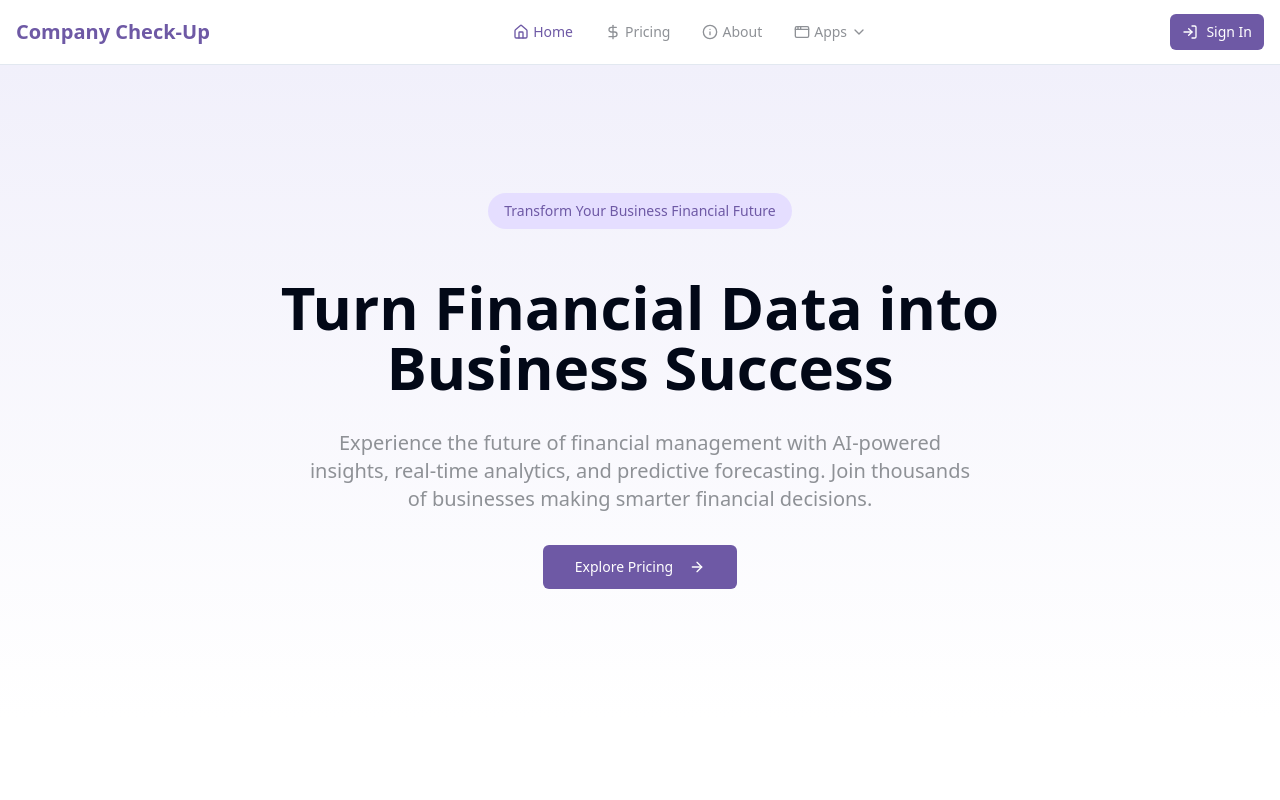
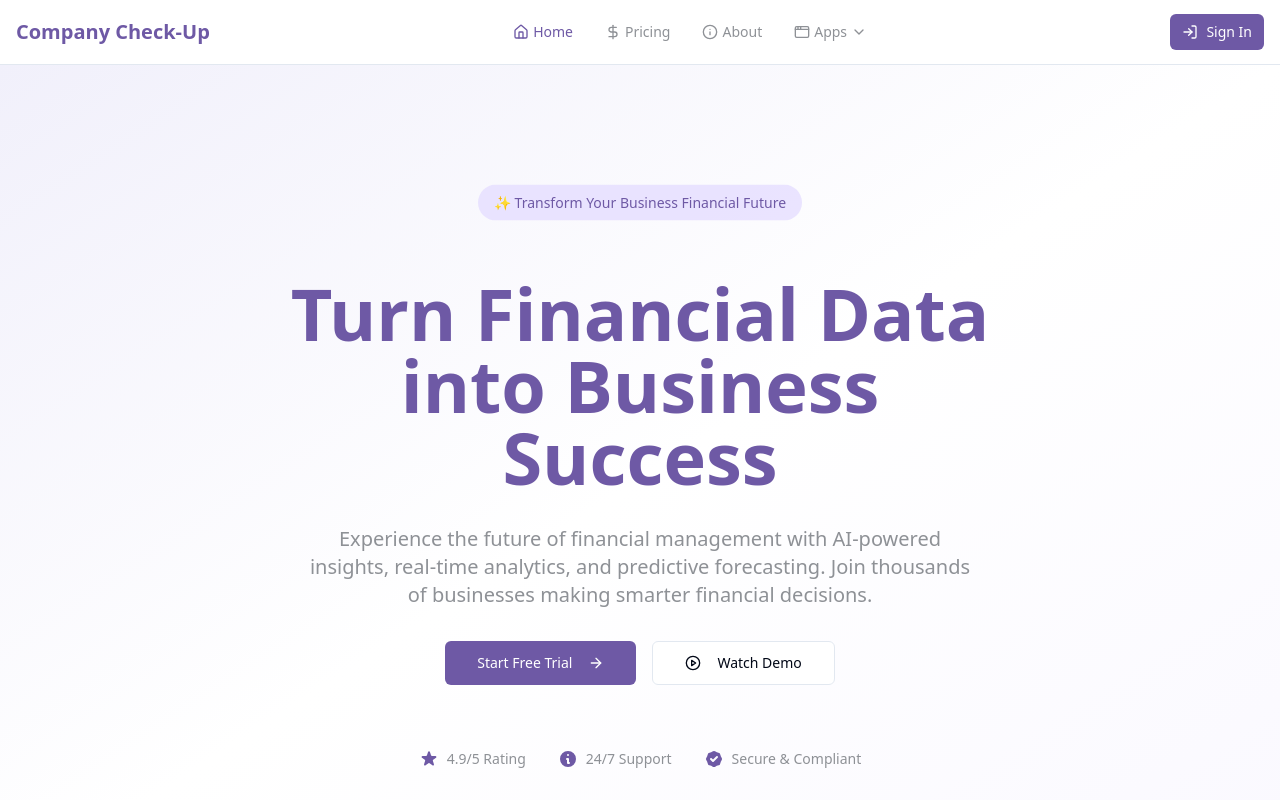
Before and after one commit to GodIuz/ccup, a React (Vite) app: page / in a window 1280 px wide. Shown: the top 800 px of the page. Built offline with nearby package versions, Linux system fonts and the light colour scheme.

Commit message:
Improve website
This commit aims to improve the overall user experience and functionality of the website.  Specific changes are not detailed in this commit message.

```diff
--- a/src/components/Hero.tsx
+++ b/src/components/Hero.tsx
@@ -1,29 +1,55 @@
 
-import { ArrowRight } from "lucide-react";
+import { ArrowRight, PlayCircle } from "lucide-react";
 import { Button } from "./ui/button";
 import { Link } from "react-router-dom";
 
 export const Hero = () => {
   return (
-    <section className="min-h-[80vh] flex items-center justify-center bg-gradient-to-b from-secondary to-white">
+    <section className="min-h-[90vh] flex items-center justify-center bg-gradient-to-br from-secondary via-white to-accent/20">
       <div className="container px-4 py-32 animate-fadeIn">
         <div className="max-w-3xl mx-auto text-center space-y-8">
-          <span className="inline-block px-4 py-2 bg-accent text-accent-foreground rounded-full text-sm font-medium mb-4">
-            Transform Your Business Financial Future
+          <span className="inline-block px-4 py-2 bg-accent/80 text-accent-foreground rounded-full text-sm font-medium mb-4 animate-bounce">
+            ✨ Transform Your Business Financial Future
           </span>
-          <h1 className="text-4xl md:text-6xl font-bold text-foreground leading-tight">
+          <h1 className="text-5xl md:text-7xl font-bold text-foreground leading-tight bg-gradient-to-r from-primary to-accent-foreground bg-clip-text text-transparent">
             Turn Financial Data into Business Success
           </h1>
-          <p className="text-lg md:text-xl text-muted-foreground max-w-2xl mx-auto">
+          <p className="text-lg md:text-xl text-muted-foreground max-w-2xl mx-auto leading-relaxed">
             Experience the future of financial management with AI-powered insights, real-time analytics, and predictive forecasting. Join thousands of businesses making smarter financial decisions.
           </p>
           <div className="flex flex-col sm:flex-row gap-4 justify-center items-center">
-            <Button asChild size="lg" className="group w-full sm:w-auto">
+            <Button asChild size="lg" className="group w-full sm:w-auto bg-primary hover:bg-primary/90">
               <Link to="/pricing">
-                Explore Pricing
+                Start Free Trial
                 <ArrowRight className="ml-2 h-4 w-4 transition-transform group-hover:translate-x-1" />
               </Link>
             </Button>
+            <Button asChild size="lg" variant="outline" className="group w-full sm:w-auto">
+              <Link to="/about">
+                <PlayCircle className="mr-2 h-4 w-4" />
+                Watch Demo
+              </Link>
+            </Button>
+          </div>
+          <div className="pt-8 flex justify-center items-center gap-8 text-sm text-muted-foreground">
+            <div className="flex items-center">
+              <svg className="w-5 h-5 text-primary mr-2" fill="currentColor" viewBox="0 0 20 20">
+                <path d="M9.049 2.927c.3-.921 1.603-.921 1.902 0l1.07 3.292a1 1 0 00.95.69h3.462c.969 0 1.371 1.24.588 1.81l-2.8 2.034a1 1 0 00-.364 1.118l1.07 3.292c.3.921-.755 1.688-1.54 1.118l-2.8-2.034a1 1 0 00-1.175 0l-2.8 2.034c-.784.57-1.838-.197-1.539-1.118l1.07-3.292a1 1 0 00-.364-1.118L2.98 8.72c-.783-.57-.38-1.81.588-1.81h3.461a1 1 0 00.951-.69l1.07-3.292z" />
+              </svg>
+              <span>4.9/5 Rating</span>
+            </div>
+            <div className="flex items-center">
+              <svg className="w-5 h-5 text-primary mr-2" fill="currentColor" viewBox="0 0 20 20">
+                <path fillRule="evenodd" d="M18 10a8 8 0 11-16 0 8 8 0 0116 0zm-7-4a1 1 0 11-2 0 1 1 0 012 0zM9 9a1 1 0 000 2v3a1 1 0 001 1h1a1 1 0 100-2v-3a1 1 0 00-1-1H9z" clipRule="evenodd" />
+              </svg>
+              <span>24/7 Support</span>
+            </div>
+            <div className="hidden md:flex items-center">
+              <svg className="w-5 h-5 text-primary mr-2" fill="currentColor" viewBox="0 0 20 20">
+                <path fillRule="evenodd" d="M6.267 3.455a3.066 3.066 0 001.745-.723 3.066 3.066 0 013.976 0 3.066 3.066 0 001.745.723 3.066 3.066 0 012.812 2.812c.051.643.304 1.254.723 1.745a3.066 3.066 0 010 3.976 3.066 3.066 0 00-.723 1.745 3.066 3.066 0 01-2.812 2.812 3.066 3.066 0 00-1.745.723 3.066 3.066 0 01-3.976 0 3.066 3.066 0 00-1.745-.723 3.066 3.066 0 01-2.812-2.812 3.066 3.066 0 00-.723-1.745 3.066 3.066 0 010-3.976 3.066 3.066 0 00.723-1.745 3.066 3.066 0 012.812-2.812zm7.44 5.252a1 1 0 00-1.414-1.414L9 10.586 7.707 9.293a1 1 0 00-1.414 1.414l2 2a1 1 0 001.414 0l4-4z" clipRule="evenodd" />
+              </svg>
+              <span>Secure & Compliant</span>
+            </div>
           </div>
         </div>
       </div>
```
